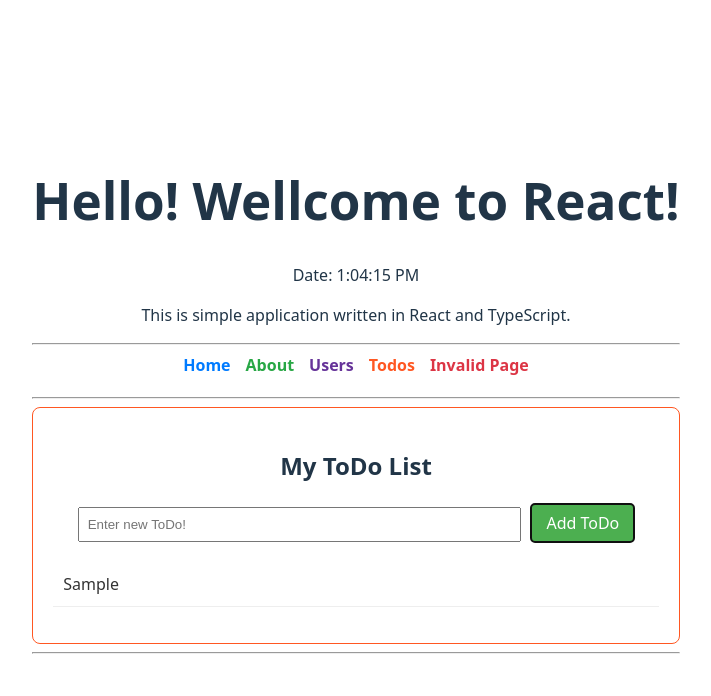
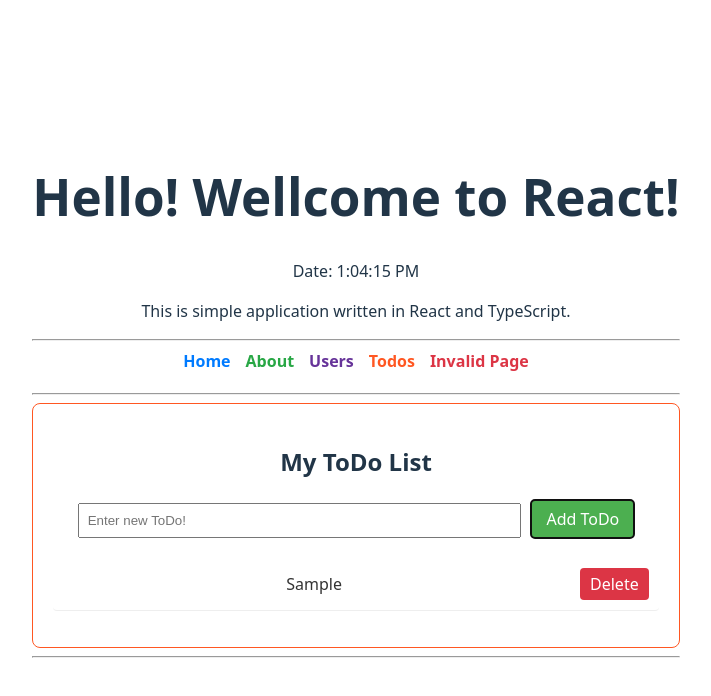
Before and after one commit to 4no-tkm/Basic_dictionary, a React (Vite) app in the folder React_notes/ts-first-react-app/: page /todos in a window 1280 px wide. Both pictures are taken after typing "Sample" into the empty fields and a click on the button "Add ToDo". Shown: the top 696 px of the page, without its empty margins (284-995 px from the left). Built offline with nearby package versions, Linux system fonts and the light colour scheme.

Commit message:
fix: Use 'import type' for Todo interface due to verbatimModuleSyntax setting

```diff
--- /dev/null
+++ b/React_notes/ts-first-react-app/src/components/TodoItem.tsx
@@ -0,0 +1,51 @@
+import React from 'react';
+import type { Todo } from '../types/todo';
+
+interface TodoItemProps {
+    todo: Todo;
+    onToggleComplete: (id: string) => void;
+    onDelete: (id: string) => void;
+}
+
+const TodoItem: React.FC<TodoItemProps> = ({ todo, onToggleComplete, onDelete }) => {
+    return (
+        <li
+            style={{
+                padding: '10px',
+                borderBottom: '1px solid #eee',
+                display: 'flex',
+                justifyContent: 'space-between',
+                alignItems: 'center',
+                textDecoration: todo.completed ? 'line-through' : 'none',
+                color: todo.completed ? '#aaa' : '#333',
+                backgroundColor: todo.completed ? '#e0ffe0' : '#fff',
+                marginBottom: '5px',
+                borderRadius: '4px'
+            }}
+        >
+            <span
+                onClick={() => onToggleComplete(todo.id)}
+                style={{ cursor: 'pointer', flexGrow: 1 }}
+            >
+                {todo.text}
+            </span>
+
+            <button
+                onClick={() => onDelete(todo.id)}
+                style={{
+                marginLeft: '15px',
+                padding: '5px 10px',
+                backgroundColor: '#dc3545',
+                color: 'white',
+                border: 'none',
+                borderRadius: '4px',
+                cursor: 'pointer'
+                }}
+            >
+                Delete
+            </button>
+        </li>
+    );
+};
+
+export default TodoItem;
--- a/React_notes/ts-first-react-app/src/pages/TodoListPage.tsx
+++ b/React_notes/ts-first-react-app/src/pages/TodoListPage.tsx
@@ -1,10 +1,6 @@
 import React, { useState } from 'react';
-
-export interface Todo {
-    id: string;
-    text: string;
-    completed: boolean;
-}
+import TodoItem from '../components/TodoItem';
+import type { Todo } from '../types/todo';
 
 const TodoListPage: React.FC = () => {
     const [todos, setTodos] = useState<Todo[]>([]);
@@ -23,6 +19,18 @@
         };
         setTodos((prevTodos) => [...prevTodos, newTodo]);
         setNewTodoText('');
+    };
+
+    const handleToggleComplete = (id: string) => {
+      setTodos((prevTodos) =>
+        prevTodos.map((todo) =>
+          todo.id === id ? { ...todo, completed: !todo.completed} : todo
+        )
+      );
+    };
+
+    const handleDeleteTodo = (id: string) => {
+      setTodos((prevTodos) => prevTodos.filter((todo) => todo.id !== id));
     };
 
     return (
@@ -47,17 +55,12 @@
           <p style={{ textAlign: 'center', color: '#666' }}>No to-dos yet. Let's add it!</p>
         ) : (
           todos.map((todo) => (
-            <li key={todo.id} style={{
-              padding: '10px',
-              borderBottom: '1px solid #eee',
-              display: 'flex',
-              justifyContent: 'space-between',
-              alignItems: 'center',
-              textDecoration: todo.completed ? 'line-through' : 'none',
-              color: todo.completed ? '#aaa' : '#333'
-            }}>
-              <span>{todo.text}</span>
-            </li>
+            <TodoItem
+              key={todo.id}
+              todo={todo}
+              onToggleComplete={handleToggleComplete} // 親から子へ関数をPropsとして渡す
+              onDelete={handleDeleteTodo}             // 親から子へ関数をPropsとして渡す
+            />
           ))
         )}
       </ul>
--- /dev/null
+++ b/React_notes/ts-first-react-app/src/types/todo.ts
@@ -0,0 +1,5 @@
+export interface Todo {
+    id: string;
+    text: string;
+    completed: boolean;
+}
```
